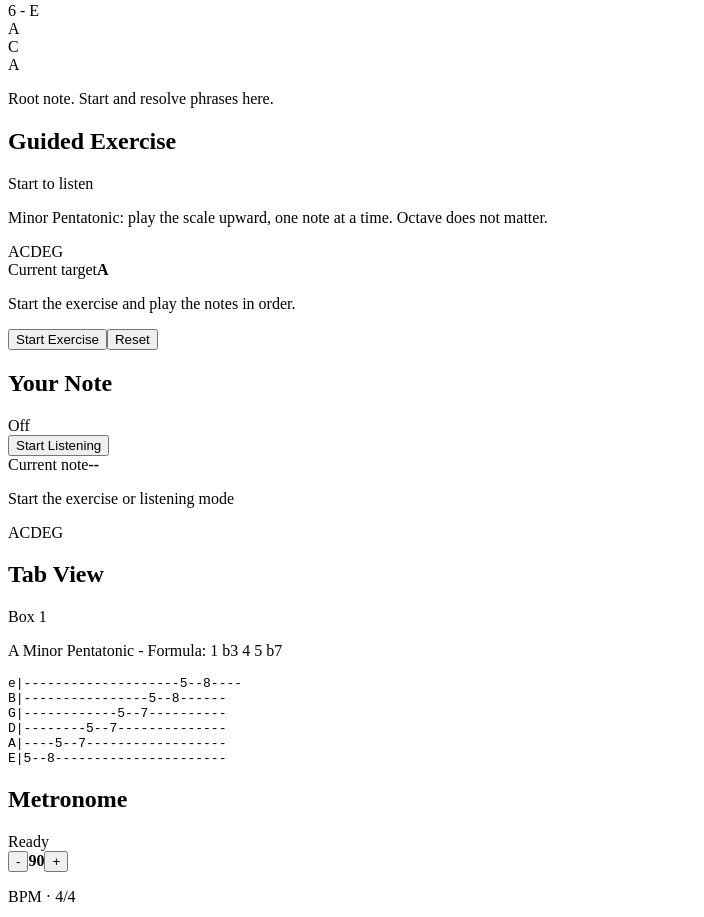
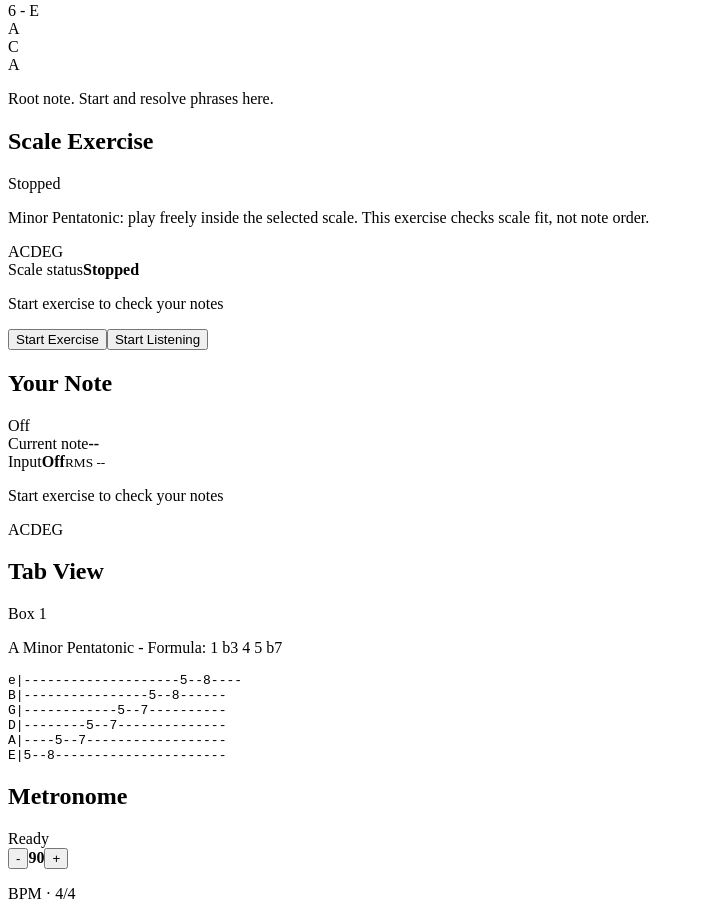
Before and after one commit to thisadmit/guitarproject, a React (Vite) app: page / in a window 1280 px wide. Shown: the part 1146-2063 px from the top of the page, without its empty margins (0-704 px from the left). Built offline with nearby package versions, Linux system fonts and the light colour scheme; the HTML template or start-up script is replaced by a standard one.

Commit message:
practice renewal

```diff
--- a/src/components/learn/GuidedExercisePanel.tsx
+++ b/src/components/learn/GuidedExercisePanel.tsx
@@ -1,163 +1,69 @@
-import { useEffect, useRef, useState } from "react";
 import type { Scale } from "../../types/scale";
-import { isNoteInScale, normalizeNoteName } from "../../utils/scaleValidation";
+import type { NoteInfo } from "../../utils/noteUtils";
+import { isNoteInScale } from "../../utils/scaleValidation";
 
-interface GuidedExercisePanelProps {
-  boxNotes: readonly string[];
+interface ScaleExercisePanelProps {
+  boxMidiNumbers: readonly number[];
+  currentInput: NoteInfo | null;
   currentNoteName: string | null;
   error: string | null;
+  hasSignal: boolean;
   isListening: boolean;
   onStartListening: () => void;
-  onTargetNoteChange: (note: string | null) => void;
   onToggleListening: () => void;
+  rms: number;
   scaleNotes: readonly string[];
   scaleLabel: string;
   selectedScale: Scale;
 }
 
-type ExerciseStatus = "idle" | "running" | "wrong" | "complete";
-
 export function GuidedExercisePanel({
-  boxNotes,
+  boxMidiNumbers,
+  currentInput,
   currentNoteName,
   error,
+  hasSignal,
   isListening,
   onStartListening,
-  onTargetNoteChange,
   onToggleListening,
+  rms,
   scaleNotes,
   scaleLabel,
   selectedScale,
-}: GuidedExercisePanelProps) {
-  const [status, setStatus] = useState<ExerciseStatus>("idle");
-  const [targetIndex, setTargetIndex] = useState<number>(0);
-  const [feedback, setFeedback] = useState<string>(
-    "Start the exercise and play the notes in order.",
-  );
-  const lastHandledRef = useRef<string | null>(null);
-  const previousNoteRef = useRef<string | null>(null);
-  const wasSilentRef = useRef<boolean>(true);
-  const lastAcceptedAtRef = useRef<number>(0);
-  const targetNote = scaleNotes[targetIndex] ?? null;
-  const normalizedCurrentNote = normalizeNoteName(currentNoteName);
+}: ScaleExercisePanelProps) {
   const scaleResult = isNoteInScale(
     currentNoteName,
     scaleNotes,
     scaleLabel,
-    boxNotes,
+    boxMidiNumbers,
+    currentInput?.midi ?? null,
+    isListening,
   );
-  const liveStatus = !isListening || !scaleResult.normalizedNote
-    ? "idle"
-    : scaleResult.isCorrect && scaleResult.isInBox !== false
+  const liveStatus =
+    scaleResult.status === "in-scale"
       ? "correct"
-      : "outside";
-
-  useEffect(() => {
-    onTargetNoteChange(status === "complete" ? null : targetNote);
-  }, [onTargetNoteChange, status, targetNote]);
-
-  useEffect(() => {
-    if (!normalizedCurrentNote) {
-      wasSilentRef.current = true;
-      previousNoteRef.current = null;
-      return;
-    }
-
-    if (status !== "running" || !targetNote) {
-      previousNoteRef.current = normalizedCurrentNote;
-      return;
-    }
-
-    const isNewNoteInput =
-      wasSilentRef.current && previousNoteRef.current !== normalizedCurrentNote;
-
-    if (!isNewNoteInput) {
-      previousNoteRef.current = normalizedCurrentNote;
-      return;
-    }
-
-    const now = performance.now();
-    const eventKey = `${targetIndex}:${normalizedCurrentNote}:${Math.round(now)}`;
-    if (
-      lastHandledRef.current === eventKey ||
-      now - lastAcceptedAtRef.current < 120
-    ) {
-      previousNoteRef.current = normalizedCurrentNote;
-      return;
-    }
-
-    lastHandledRef.current = eventKey;
-    lastAcceptedAtRef.current = now;
-    wasSilentRef.current = false;
-    previousNoteRef.current = normalizedCurrentNote;
-
-    if (normalizedCurrentNote === targetNote) {
-      const nextIndex = targetIndex + 1;
-
-      if (nextIndex >= scaleNotes.length) {
-        setStatus("complete");
-        setFeedback("Exercise complete");
-      } else {
-        setTargetIndex(nextIndex);
-        setFeedback(`Good, now play ${scaleNotes[nextIndex]}`);
-        wasSilentRef.current = false;
-      }
-    } else {
-      setStatus("wrong");
-      setFeedback(`Outside target - try ${targetNote} next`);
-    }
-  }, [normalizedCurrentNote, scaleNotes, status, targetIndex, targetNote]);
-
-  const startExercise = (): void => {
-    onStartListening();
-    setStatus("running");
-    setTargetIndex(0);
-    lastHandledRef.current = null;
-    previousNoteRef.current = normalizedCurrentNote;
-    wasSilentRef.current = normalizedCurrentNote === null;
-    lastAcceptedAtRef.current = 0;
-    setFeedback(`Play ${scaleNotes[0]}`);
-  };
-
-  const resetExercise = (): void => {
-    setStatus("idle");
-    setTargetIndex(0);
-    lastHandledRef.current = null;
-    previousNoteRef.current = null;
-    wasSilentRef.current = true;
-    lastAcceptedAtRef.current = 0;
-    setFeedback("Start the exercise and play the notes in order.");
-  };
-
-  const resumeAfterWrong = (): void => {
-    setStatus("running");
-    lastHandledRef.current = null;
-    previousNoteRef.current = normalizedCurrentNote;
-    wasSilentRef.current = normalizedCurrentNote === null;
-    setFeedback(`Try ${targetNote} next`);
-  };
+      : scaleResult.status === "wrong"
+        ? "outside"
+        : scaleResult.status;
 
   return (
-    <section className={`solo-card guided-exercise combined-exercise ${status} ${liveStatus}`}>
+    <section className={`solo-card guided-exercise combined-exercise ${liveStatus}`}>
       <div className="section-heading">
-        <h2>Guided Exercise</h2>
-        <span>{isListening ? "Listening" : "Start to listen"}</span>
+        <h2>Scale Exercise</h2>
+        <span>{isListening ? "Running" : "Stopped"}</span>
       </div>
 
       <div className="exercise-feedback-layout">
         <div className="exercise-left">
           <p>
-            {selectedScale.name}: play the scale upward, one note at a time.
-            Octave does not matter.
+            {selectedScale.name}: play freely inside the selected scale. This
+            exercise checks scale fit, not note order.
           </p>
 
           <div className="exercise-sequence">
-            {scaleNotes.map((note, index) => (
+            {scaleNotes.map((note) => (
               <span
-                className={[
-                  index < targetIndex || status === "complete" ? "done" : "",
-                  index === targetIndex && status !== "complete" ? "target" : "",
-                ].join(" ")}
+                className={note === scaleResult.normalizedNote ? "target" : ""}
                 key={note}
               >
                 {note}
@@ -166,23 +72,27 @@ export function GuidedExercisePanel({
           </div>
 
           <div className="exercise-target">
-            <span>Current target</span>
-            <strong>{status === "complete" ? "--" : targetNote ?? "--"}</strong>
+            <span>Scale status</span>
+            <strong>{getStatusLabel(scaleResult.status)}</strong>
           </div>
 
-          <p className="feedback-message">{feedback}</p>
+          <p className="feedback-message">{scaleResult.message}</p>
 
           <div className="exercise-actions">
-            <button className="record-button" type="button" onClick={startExercise}>
+            <button
+              className="record-button"
+              type="button"
+              onClick={onStartListening}
+              disabled={isListening}
+            >
               Start Exercise
             </button>
-            {status === "wrong" ? (
-              <button className="secondary-button" type="button" onClick={resumeAfterWrong}>
-                Try Again
-              </button>
-            ) : null}
-            <button className="secondary-button" type="button" onClick={resetExercise}>
-              Reset
+            <button
+              className="secondary-button"
+              type="button"
+              onClick={onToggleListening}
+            >
+              {isListening ? "Stop Exercise" : "Start Listening"}
             </button>
           </div>
         </div>
@@ -193,20 +103,26 @@ export function GuidedExercisePanel({
             <span>{isListening ? "Live" : "Off"}</span>
           </div>
 
-          <button className="secondary-button" type="button" onClick={onToggleListening}>
-            {isListening ? "Stop Listening" : "Start Listening"}
-          </button>
-
           {error ? <p className="inline-error">{error}</p> : null}
 
           <div className="live-note-readout">
             <span>Current note</span>
-            <strong>{scaleResult.normalizedNote ?? "--"}</strong>
+            <strong>{scaleResult.displayNote ?? "--"}</strong>
           </div>
 
-          <p className="feedback-message">
-            {isListening ? scaleResult.message : "Start the exercise or listening mode"}
-          </p>
+          <div className="input-monitor">
+            <span>Input</span>
+            <strong>
+              {isListening
+                ? hasSignal
+                  ? "Signal"
+                  : "Listening, no pitch"
+                : "Off"}
+            </strong>
+            <small>RMS {rms > 0 ? rms.toFixed(3) : "--"}</small>
+          </div>
+
+          <p className="feedback-message">{scaleResult.message}</p>
 
           <div className="allowed-note-row">
             {scaleNotes.map((note) => (
@@ -223,3 +139,18 @@ export function GuidedExercisePanel({
     </section>
   );
 }
+
+function getStatusLabel(status: string): string {
+  switch (status) {
+    case "in-scale":
+      return "OK";
+    case "outside-box":
+      return "Outside Box";
+    case "wrong":
+      return "Wrong";
+    case "no-signal":
+      return "Play a note";
+    default:
+      return "Stopped";
+  }
+}
--- a/src/components/pages/LearnPage.tsx
+++ b/src/components/pages/LearnPage.tsx
@@ -14,10 +14,6 @@ import { ScaleLibrary } from "../learn/ScaleLibrary";
 import { TabPreview } from "../learn/TabPreview";
 import { useAudioInput } from "../../hooks/useAudioInput";
 import { useTuner } from "../../hooks/useTuner";
-import {
-  normalizeFullNoteName,
-  normalizeNoteName,
-} from "../../utils/scaleValidation";
 
 export function LearnPage() {
   const [selectedScale, setSelectedScale] = useState(
@@ -33,15 +29,9 @@ export function LearnPage() {
   const { analyserNode, error, isRunning, sampleRate, start, stop } =
     useAudioInput();
   const tunerReading = useTuner(analyserNode, sampleRate, isRunning);
-  const currentNoteName = tunerReading.hasSignal
-    ? tunerReading.note?.fullName ?? null
-    : null;
-  const currentInputNote = normalizeFullNoteName(currentNoteName);
-  const currentPitchClass = normalizeNoteName(currentNoteName);
+  const currentInput = tunerReading.hasSignal ? tunerReading.note : null;
+  const currentNoteName = currentInput?.fullName ?? null;
   const scaleLabel = `${selectedKey} ${selectedScale.name}`;
-  const [exerciseTargetNote, setExerciseTargetNote] = useState<string | null>(
-    scaleNotes[0] ?? null,
-  );
 
   const handleToggleListening = (): void => {
     if (isRunning) {
@@ -92,25 +82,26 @@ export function LearnPage() {
 
       <div className="learn-main-area">
         <FretboardPreview
-          currentInputNote={currentInputNote}
-          currentPitchClass={currentPitchClass}
+          currentInput={currentInput}
           fretboardNotes={fretboardNotes}
+          isExerciseRunning={isRunning}
           scaleNotes={scaleNotes}
           selectedBox={selectedBox}
           selectedKey={selectedKey}
           selectedPosition={selectedPosition}
           selectedScale={selectedScale}
-          targetNote={exerciseTargetNote}
         />
         <GuidedExercisePanel
           key={`${selectedScale.id}-${selectedKey}-${selectedPosition}`}
-          boxNotes={fretboardNotes.map((note) => note.note)}
+          boxMidiNumbers={fretboardNotes.map((note) => note.midi)}
+          currentInput={currentInput}
           currentNoteName={currentNoteName}
           error={error}
+          hasSignal={tunerReading.hasSignal}
           isListening={isRunning}
           onStartListening={handleStartListening}
-          onTargetNoteChange={setExerciseTargetNote}
           onToggleListening={handleToggleListening}
+          rms={tunerReading.inputRms}
           scaleLabel={scaleLabel}
           scaleNotes={scaleNotes}
           selectedScale={selectedScale}
--- a/src/data/scales.ts
+++ b/src/data/scales.ts
@@ -236,7 +236,9 @@ export function generateScaleBox(
         openNote,
         fret,
         note,
+        octave: getOctaveFromMidi(midi),
         fullName: `${note}${getOctaveFromMidi(midi)}`,
+        midi,
         degree: patternNote.degree,
         isRoot: patternNote.degree === "1",
       };
--- a/src/hooks/useAudioInput.ts
+++ b/src/hooks/useAudioInput.ts
@@ -53,6 +53,10 @@ export function useAudioInput(): AudioInputState {
       const AudioContextConstructor =
         window.AudioContext ?? window.webkitAudioContext;
       const audioContext = new AudioContextConstructor();
+      if (audioContext.state === "suspended") {
+        await audioContext.resume();
+      }
+
       const sourceNode = audioContext.createMediaStreamSource(stream);
       const analyser = audioContext.createAnalyser();
 
--- a/src/styles.css
+++ b/src/styles.css
@@ -786,7 +786,7 @@ p {
   background: rgba(255, 255, 255, 0.18);
 }
 
-.note-dot {
+.fret-note {
   position: relative;
   z-index: 1;
   display: grid;
@@ -802,34 +802,37 @@ p {
   box-shadow: 0 0 14px rgba(103, 223, 154, 0.22);
 }
 
-.note-dot.root {
+.fret-note--normal {
+  color: #07110c;
+  background: #67df9a;
+  border-color: rgba(103, 223, 154, 0.68);
+}
+
+.fret-note--root {
   border-color: rgba(240, 168, 59, 0.96);
   color: #1d1203;
   background: #f0a83b;
   box-shadow: 0 0 22px rgba(240, 168, 59, 0.6);
 }
 
-.note-dot.target-note {
+.fret-note--target {
+  color: #07110c;
+  background: #9af0bc;
+  border-color: rgba(154, 240, 188, 0.96);
   outline: 3px solid rgba(255, 255, 255, 0.72);
   box-shadow:
     0 0 0 5px rgba(255, 255, 255, 0.08),
     0 0 22px rgba(103, 223, 154, 0.46);
 }
 
-.note-dot.current-note {
+.fret-note--current {
   color: #06121a;
   background: #63c8ff;
   border-color: rgba(99, 200, 255, 0.96);
   animation: notePulse 900ms ease-out infinite;
 }
 
-.note-dot.success-note {
-  color: #07110c;
-  background: #9af0bc;
-  border-color: rgba(154, 240, 188, 0.96);
-}
-
-.note-dot.warning-note {
+.fret-note--wrong {
   color: #fff7f7;
   background: #e5484d;
   border-color: rgba(255, 119, 119, 0.98);
@@ -838,12 +841,12 @@ p {
     0 0 24px rgba(229, 72, 77, 0.68);
 }
 
-.note-dot.warning-note small {
+.fret-note--wrong small {
   color: #fff7f7;
   background: #e5484d;
 }
 
-.note-dot small {
+.fret-note small {
   position: absolute;
   top: -18px;
   left: 50%;
@@ -882,7 +885,7 @@ p {
   margin-top: 10px;
 }
 
-.root-legend .note-dot {
+.root-legend .fret-note {
   flex: 0 0 auto;
 }
 
@@ -977,7 +980,8 @@ p {
 }
 
 .live-note-readout,
-.exercise-target {
+.exercise-target,
+.input-monitor {
   margin-top: 14px;
   padding: 16px;
   border-radius: 8px;
@@ -985,7 +989,8 @@ p {
 }
 
 .live-note-readout span,
-.exercise-target span {
+.exercise-target span,
+.input-monitor span {
   display: block;
   color: #8f9bad;
   font-size: 0.82rem;
@@ -1001,6 +1006,22 @@ p {
   color: #f8fbff;
   font-size: clamp(3rem, 8vw, 5.5rem);
   line-height: 0.9;
+}
+
+.input-monitor strong,
+.input-monitor small {
+  display: block;
+  margin-top: 6px;
+}
+
+.input-monitor strong {
+  color: #dce3ec;
+  font-size: 1.1rem;
+}
+
+.input-monitor small {
+  color: #8f9bad;
+  font-family: ui-monospace, SFMono-Regular, Menlo, Consolas, monospace;
 }
 
 .live-scale-feedback.correct .live-note-readout strong {
--- a/src/types/scale.ts
+++ b/src/types/scale.ts
@@ -37,7 +37,9 @@ export interface FretboardNote {
   openNote: string;
   fret: number;
   note: string;
+  octave: number;
   fullName: string;
+  midi: number;
   degree: string;
   isRoot: boolean;
 }
--- a/src/utils/scaleValidation.ts
+++ b/src/utils/scaleValidation.ts
@@ -1,9 +1,18 @@
 export interface ScaleValidationResult {
   isCorrect: boolean;
   isInBox: boolean | null;
+  displayNote: string | null;
   normalizedNote: string | null;
   message: string;
+  status: ScaleExerciseStatus;
 }
+
+export type ScaleExerciseStatus =
+  | "stopped"
+  | "no-signal"
+  | "in-scale"
+  | "outside-box"
+  | "wrong";
 
 const ENHARMONIC_NORMALIZATION: Record<string, string> = {
   DB: "C#",
@@ -47,16 +56,32 @@ export function isNoteInScale(
   noteName: string | null | undefined,
   scaleNotes: readonly string[],
   scaleLabel = "the selected scale",
-  boxNotes?: readonly string[],
+  boxMidiNumbers?: readonly number[],
+  currentMidi?: number | null,
+  isExerciseRunning = true,
 ): ScaleValidationResult {
+  if (!isExerciseRunning) {
+    return {
+      isCorrect: false,
+      isInBox: null,
+      displayNote: null,
+      normalizedNote: null,
+      message: "Start exercise to check your notes",
+      status: "stopped",
+    };
+  }
+
   const normalizedNote = normalizeNoteName(noteName);
+  const displayNote = normalizeFullNoteName(noteName) ?? normalizedNote;
 
   if (!normalizedNote) {
     return {
       isCorrect: false,
       isInBox: null,
+      displayNote: null,
       normalizedNote: null,
       message: "Play a note",
+      status: "no-signal",
     };
   }
 
@@ -64,46 +89,63 @@ export function isNoteInScale(
     .map((scaleNote) => normalizeNoteName(scaleNote))
     .filter((scaleNote): scaleNote is string => scaleNote !== null);
   const isCorrect = normalizedScaleNotes.includes(normalizedNote);
-  const normalizedBoxNotes =
-    boxNotes
-      ?.map((boxNote) => normalizeNoteName(boxNote))
-      .filter((boxNote): boxNote is string => boxNote !== null) ?? null;
-  const isInBox = normalizedBoxNotes
-    ? normalizedBoxNotes.includes(normalizedNote)
+  const isInBox = boxMidiNumbers && currentMidi !== null && currentMidi !== undefined
+    ? boxMidiNumbers.includes(currentMidi)
     : null;
+  const status = getScaleStatus(isCorrect, isInBox);
   const message = getScaleMessage({
+    displayNote: displayNote ?? normalizedNote,
     isCorrect,
     isInBox,
-    normalizedNote,
     scaleLabel,
+    status,
   });
 
   return {
     isCorrect,
     isInBox,
+    displayNote,
     normalizedNote,
     message,
+    status,
   };
 }
 
-function getScaleMessage({
-  isCorrect,
-  isInBox,
-  normalizedNote,
-  scaleLabel,
-}: {
-  isCorrect: boolean;
-  isInBox: boolean | null;
-  normalizedNote: string;
-  scaleLabel: string;
-}): string {
+function getScaleStatus(
+  isCorrect: boolean,
+  isInBox: boolean | null,
+): ScaleExerciseStatus {
   if (!isCorrect) {
-    return `Outside scale - ${normalizedNote} is not in ${scaleLabel}`;
+    return "wrong";
   }
 
   if (isInBox === false) {
-    return `In scale, but outside selected box`;
+    return "outside-box";
   }
 
-  return `Good - ${normalizedNote} is in this box`;
+  return "in-scale";
 }
+
+function getScaleMessage({
+  displayNote,
+  isCorrect,
+  isInBox,
+  scaleLabel,
+  status,
+}: {
+  displayNote: string;
+  isCorrect: boolean;
+  isInBox: boolean | null;
+  scaleLabel: string;
+  status: ScaleExerciseStatus;
+}): string {
+  if (status === "wrong") {
+    return `${displayNote} is outside ${scaleLabel}`;
+  }
+
+  if (status === "outside-box") {
+    return `${displayNote} is in the scale, but not in the selected box`;
+  }
+
+  return `Good - ${displayNote} is in this box`;
+}
--- a/src/utils/tunerStabilizer.ts
+++ b/src/utils/tunerStabilizer.ts
@@ -36,6 +36,7 @@ export interface StabilizedTunerReading {
   cents: number | null;
   smoothedCents: number | null;
   clarity: number | null;
+  inputRms: number;
   rms: number;
   targetFrequency: number | null;
   direction: TuningDirection;
@@ -98,6 +99,7 @@ export function createNoSignalReading(
     cents: null,
     smoothedCents: state.smoothedCents,
     clarity: null,
+    inputRms: 0,
     rms: 0,
     targetFrequency: state.stableNote?.targetFrequency ?? null,
     direction: "no-signal",
@@ -182,6 +184,7 @@ export function stabilizePitchSample(
     cents: rawNote.cents,
     smoothedCents: state.smoothedCents,
     clarity: sample.clarity,
+    inputRms: sample.rms,
     rms: sample.rms,
     targetFrequency: state.stableNote.targetFrequency,
     direction: getTuningDirection(state.smoothedCents, true),
```
Also changed, not shown: src/components/learn/FretboardPreview.tsx (+90 -33 lines), src/hooks/useTuner.ts (+19 -0 lines).
